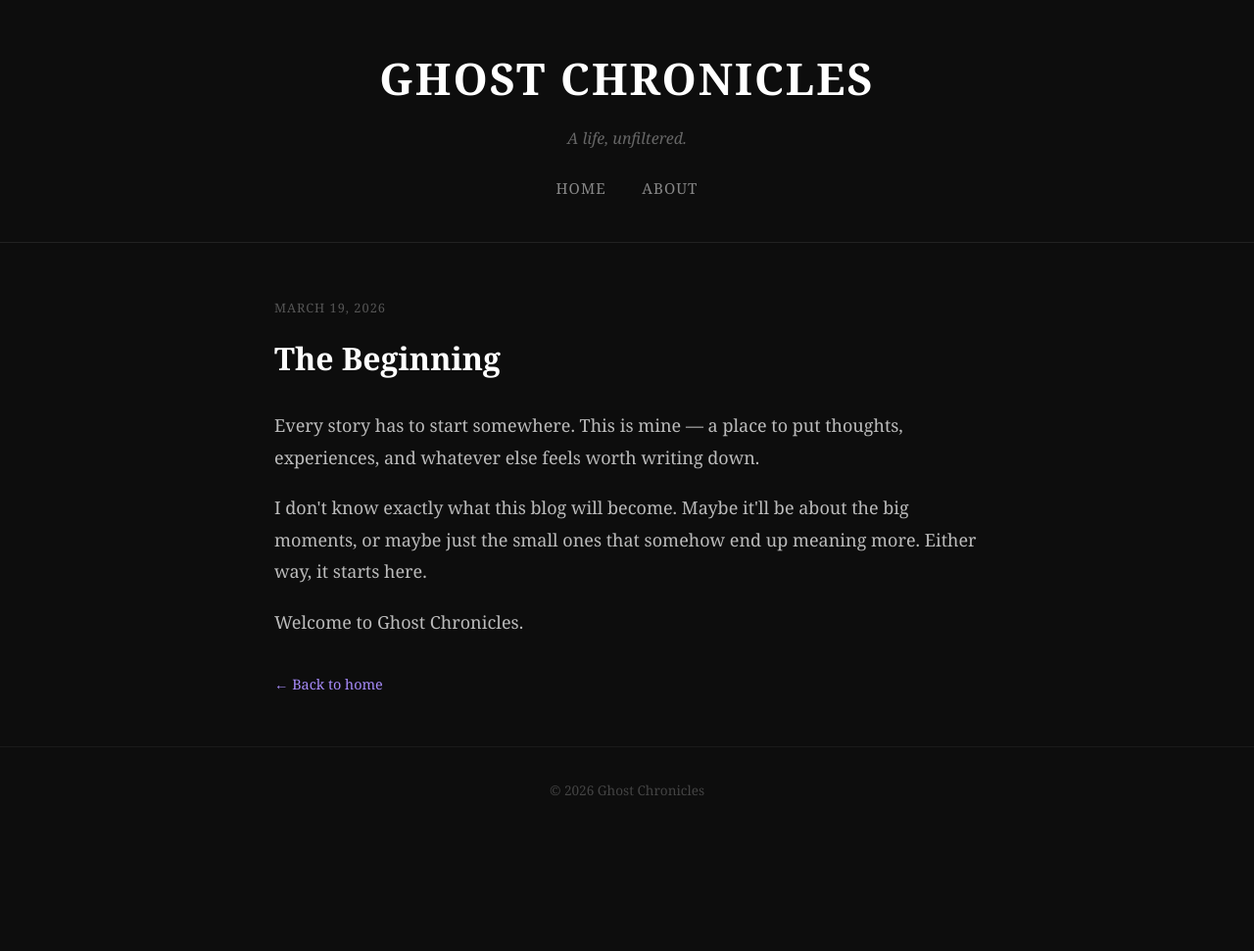
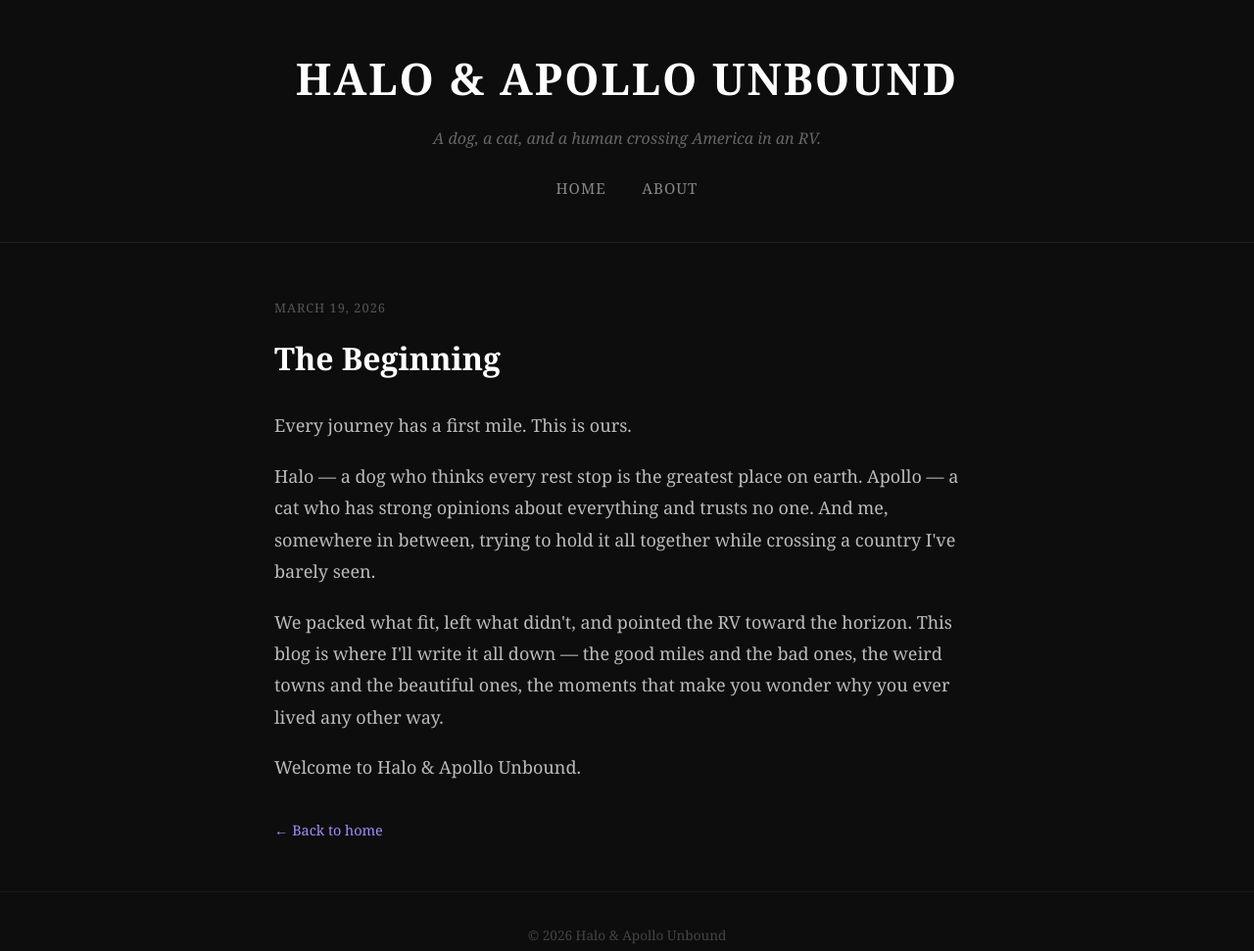
Before and after one commit to HaloAndApollo/halo-and-apollo-unbound, a plain HTML site: page post1.html in a window 1280 px wide. Shown: the whole page at 98% size. Before the commit the page ends 851 px from the top, so only its background shows below. Drawn offline with Linux system fonts and the light colour scheme.

Commit message:
Rebrand to Halo & Apollo Unbound

```diff
--- a/post1.html
+++ b/post1.html
@@ -3,15 +3,15 @@
 <head>
     <meta charset="UTF-8">
     <meta name="viewport" content="width=device-width, initial-scale=1.0">
-    <title>The Beginning | Ghost Chronicles</title>
+    <title>The Beginning | Halo &amp; Apollo Unbound</title>
     <link rel="stylesheet" href="style.css">
 </head>
 <body>
 
     <header>
         <div class="header-inner">
-            <h1>Ghost Chronicles</h1>
-            <p class="tagline">A life, unfiltered.</p>
+            <h1>Halo &amp; Apollo Unbound</h1>
+            <p class="tagline">A dog, a cat, and a human crossing America in an RV.</p>
             <nav>
                 <a href="index.html">Home</a>
                 <a href="about.html">About</a>
@@ -24,16 +24,17 @@
             <article class="post-full">
                 <span class="post-date">March 19, 2026</span>
                 <h2>The Beginning</h2>
-                <p>Every story has to start somewhere. This is mine — a place to put thoughts, experiences, and whatever else feels worth writing down.</p>
-                <p>I don't know exactly what this blog will become. Maybe it'll be about the big moments, or maybe just the small ones that somehow end up meaning more. Either way, it starts here.</p>
-                <p>Welcome to Ghost Chronicles.</p>
+                <p>Every journey has a first mile. This is ours.</p>
+                <p>Halo — a dog who thinks every rest stop is the greatest place on earth. Apollo — a cat who has strong opinions about everything and trusts no one. And me, somewhere in between, trying to hold it all together while crossing a country I've barely seen.</p>
+                <p>We packed what fit, left what didn't, and pointed the RV toward the horizon. This blog is where I'll write it all down — the good miles and the bad ones, the weird towns and the beautiful ones, the moments that make you wonder why you ever lived any other way.</p>
+                <p>Welcome to Halo &amp; Apollo Unbound.</p>
                 <a href="index.html" class="read-more">&larr; Back to home</a>
             </article>
         </div>
     </main>
 
     <footer>
-        <p>&copy; 2026 Ghost Chronicles</p>
+        <p>&copy; 2026 Halo &amp; Apollo Unbound</p>
     </footer>
 
 </body>
```
Also changed, not shown: about.html (+7 -6 lines), index.html (+4 -4 lines).
